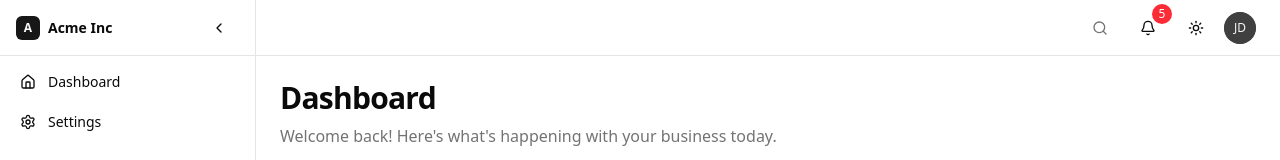
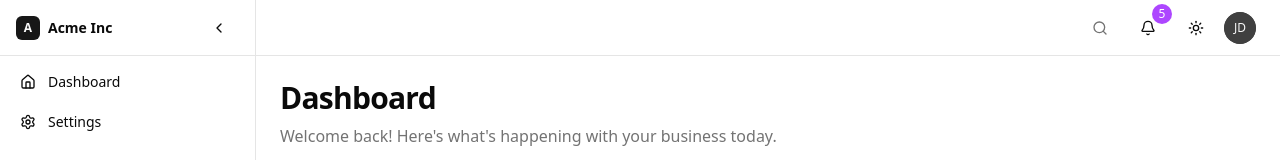
Before and after one commit to kwkraus/my-dashboard, a Next.js app: page /dashboard in a window 1280 px wide. Shown: the top 160 px of the page. Built offline with nearby package versions, Linux system fonts and the light colour scheme.

Commit message:
Change notification badge color from red to purple

```diff
--- a/src/components/AppHeader.tsx
+++ b/src/components/AppHeader.tsx
@@ -80,7 +80,7 @@ export function AppHeader({ onMobileMenuClick }: AppHeaderProps) {
             <Button variant="ghost" size="icon" className="relative">
               <Bell className="h-4 w-4 text-foreground" />
               {mockNotifications.length > 0 && (
-                <span className="absolute -top-1 -right-1 h-5 w-5 rounded-full bg-red-500 text-xs text-white flex items-center justify-center font-medium">
+                <span className="absolute -top-1 -right-1 h-5 w-5 rounded-full bg-purple-500 text-xs text-white flex items-center justify-center font-medium">
                   {mockNotifications.length}
                 </span>
               )}
```
